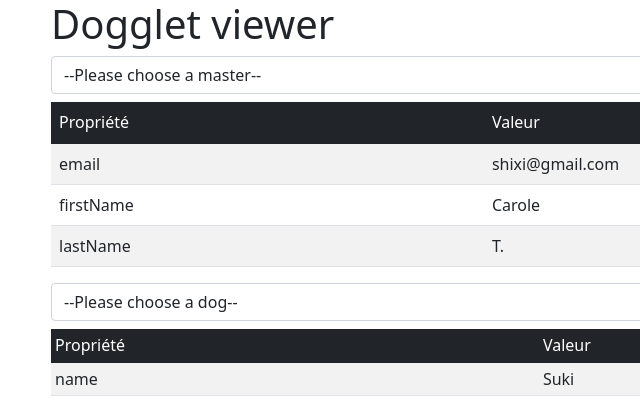
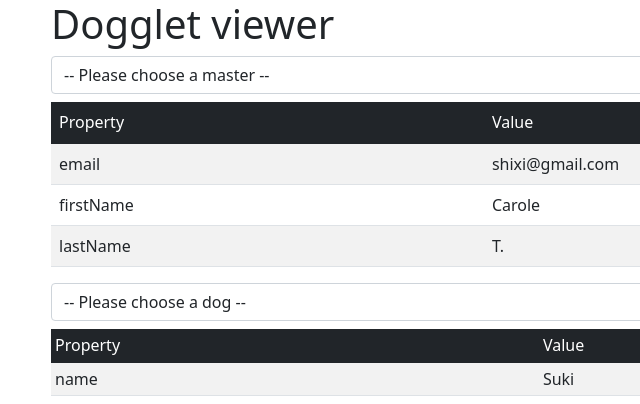
Before and after one commit to Nayte91/JS-TD-1, a plain HTML site: page Soluces/soluces.html in a window 1280 px wide. Shown: the top 404 px of the page, 31-671 px from the left. Drawn offline with nearby package versions, Linux system fonts and the light colour scheme.

Commit message:
more documentation

```diff
--- a/Soluces/soluces.html
+++ b/Soluces/soluces.html
@@ -20,8 +20,8 @@
         <table class="table table-striped">
             <thead class="table-dark">
                 <tr>
-                    <td>Propriété</td>
-                    <td>Valeur</td>
+                    <td>Property</td>
+                    <td>Value</td>
                 </tr>
             </thead>
             <tbody id="master-table-body">
@@ -35,8 +35,8 @@
         <table class="table table-striped table-sm">
             <thead class="table-dark">
                 <tr>
-                    <td>Propriété</td>
-                    <td>Valeur</td>
+                    <td>Property</td>
+                    <td>Value</td>
                 </tr>
             </thead>
             <tbody id="dog-table-body">
--- a/Soluces/soluces.js
+++ b/Soluces/soluces.js
@@ -13,10 +13,10 @@ const populateSelector = (selectorId, dataArray, index) => {
     selector.innerHTML = "";
 
     let defaultOption = document.createElement("option");
-    defaultOption.text = "--Please choose a " + selectorId + "--";
+    defaultOption.text = "-- Please choose a " + selectorId + " --";
     selector.add(defaultOption, null);
 
-    dataArray.map(row => {
+    dataArray.forEach(row => {
         /* row est un object, mais les propriétés d'un object peuvent être appelées
         avec . ou avec []. Ici, [index] permet d'appeler dynamiquement,
         en fonction d'un index qui change.
```
Also changed, not shown: 1 other file.
